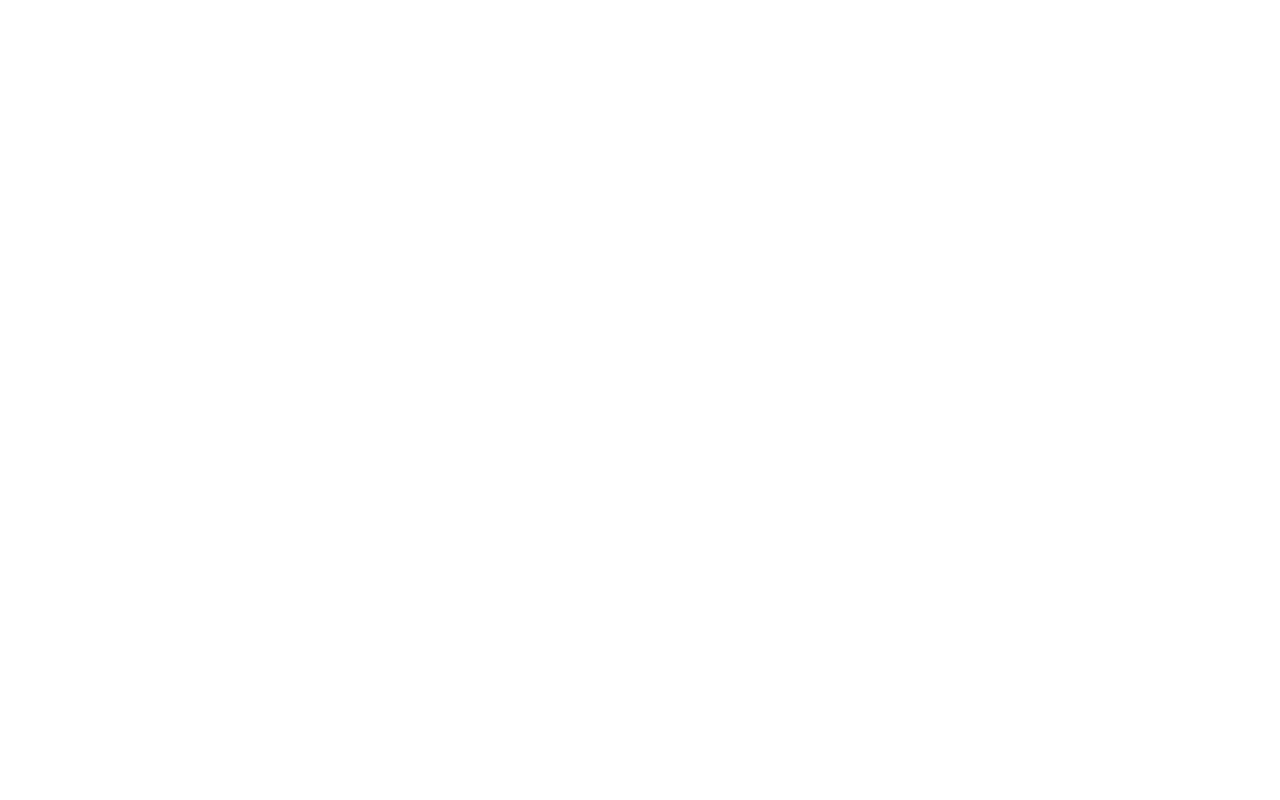
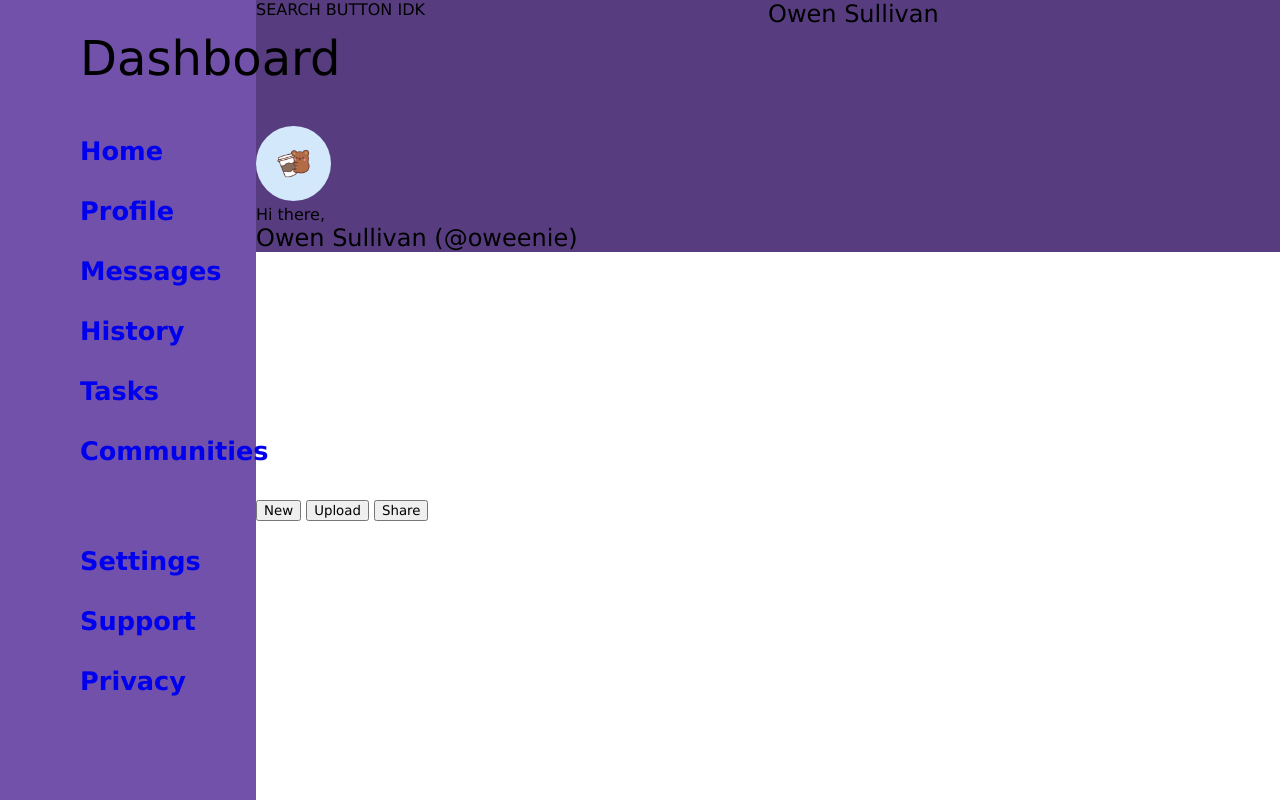
Before and after one commit to oweeeenie/admin-dashboard-project, a plain HTML site: page index.html in a window 1280 px wide. Drawn offline with Linux system fonts and the light colour scheme.

Commit message:
TONS OF CHANGES AND PROGRESS, DOING CSS STILL

```diff
--- a/index.html
+++ b/index.html
@@ -7,8 +7,46 @@
     <title>Admin Dashboard</title>
 </head>
 <body>
-
-
+  <div class="WHOLE-PAGE-LAYOUT">
+    <div class="header-container">
+      <header class="header">
+        <div class="header-top-right">
+            <h2>Owen Sullivan</h2>
+        </div>
+        <div class="header-top-left">
+            SEARCH BUTTON IDK
+        </div>
+        <div class="header-left">
+           <img src="images/pfpBear.jpg" alt="Bear Profile Picture">
+          <p> Hi there,</p>
+          <h2>Owen Sullivan (@oweenie)</h2>
+      </div>
+      <div class="header-right">
+        <button class="header-button">New</button>
+        <button class="header-button">Upload</button>
+        <button class="header-button">Share</button>
+      </div>
+    </header> </div>
+    <div class="sidebar-main">
+      <div class="dashboard-container">
+        <h2 class="dashboard-title">Dashboard</h2></div>
+          <nav class="sidebar-nav">
+            <ul>
+            <li><a href="#">Home</a></li>
+            <li><a href="#">Profile</a></li>
+            <li><a href="#">Messages</a></li>
+            <li><a href="#">History</a></li>
+            <li><a href="#">Tasks</a></li>
+            <li><a href="#">Communities</a></li>
+            <div class="sidebar-part-two">
+            <li><a href="#">Settings</a></li>
+            <li><a href="#">Support</a></li>
+            <li><a href="#">Privacy</a></li>
+        </div>
+      </ul>
+    </nav>
+  </div>
+</div>
 <script src="/index.js"> </script>
 </body>
 </html>
--- a/styles.css
+++ b/styles.css
@@ -5,6 +5,8 @@ html {
 
   *, *:before, *:after {
     box-sizing: inherit;
+    text-decoration: none;
+    font-family: Verdana, Geneva, Tahoma, sans-serif;
   }
 
   body, h1, h2, h3, h4, h5, h6, p, ol, ul {
@@ -31,3 +33,78 @@ html {
     --primary-text-color: #c7adff;
     --secondary-text-color: #ac8bee;
 }
+
+.WHOLE-PAGE-LAYOUT {
+  display: grid;
+  grid-template-columns: 20% 1fr;
+  height: 100vh;
+  grid-template-rows: 1fr 1fr 1fr 1fr;
+}
+
+.sidebar-main {
+  background-color: var(--sidebar-and-button-color);
+  grid-row: 1 / 5;
+  display: flex;
+  flex-direction: column;
+  padding-left: 5rem;
+  padding-top: 5rem;
+}
+
+.sidebar-nav ul {
+  display: flex;
+  flex-direction: column;
+  gap: 30px;
+  font-size: 1.6rem;
+  font-weight: bold;
+  color: var(--secondary-text-color);
+}
+
+.sidebar-part-two {
+  display: flex;
+  flex-direction: column;
+  gap: 30px;
+  margin-top: 50px;
+}
+
+.dashboard-container {
+  font-size: 2rem;
+  position: relative;
+  bottom: 50px;
+}
+
+.header-container {
+  background-color: var(--cards-and-header-color-and-right-sidebar);
+  display: grid;
+  grid-template-rows: 1 / 3;
+}
+
+.header {
+  display: grid;
+  grid-template-rows: 1fr 1fr;
+  grid-template-columns: 1fr 1fr;
+  grid-template-areas: "header-top-left header-top-right" "header-left header-right";
+}
+
+.header-top-right {
+  grid-area: header-top-right;
+}
+
+.header-top-left {
+  grid-area: header-top-left;
+}
+
+.header-left {
+  grid-area: header-left;
+}
+
+.header-left img,
+.header-top img {
+  width: 75px;
+  height: 75px;
+  border-radius: 50%;
+}
+
+.header-right {
+  position: absolute;
+  top: 500px;
+}
```
Also changed, not shown: images/pfpBear.jpg (added), 1 other file.
